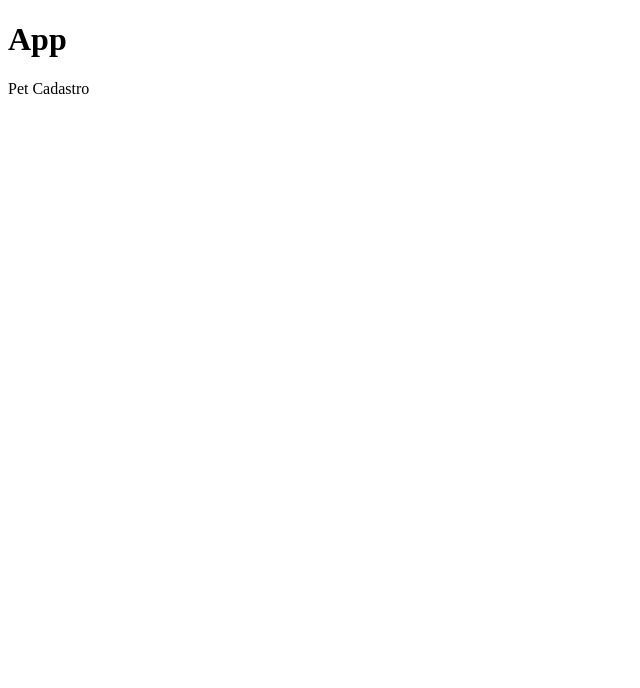
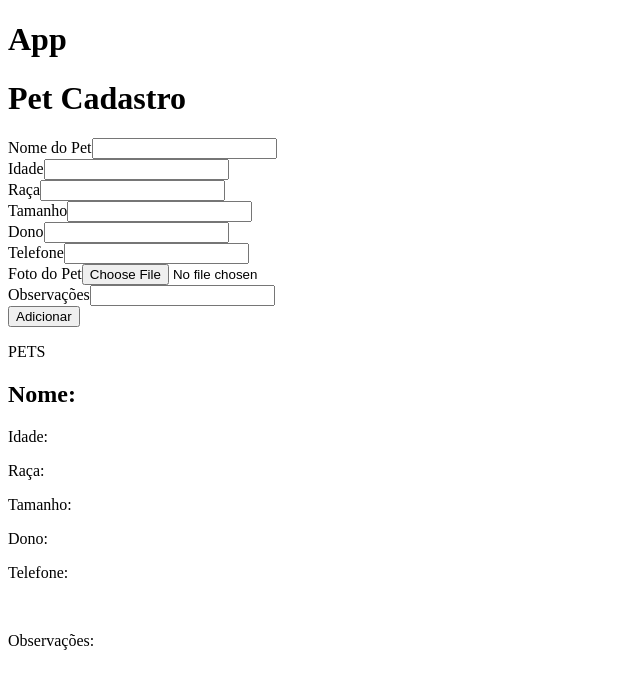
Before and after one commit to 1TDSS-IBM-Entrega/cp_2_2_forms, a React (Create React App) app: page / in a window 1280 px wide. Shown: the top 688 px of the page, without its empty margins (0-640 px from the left). Built offline with nearby package versions, Linux system fonts and the light colour scheme.

Commit message:
Criação Formulario e componentes ListaPet e Pet

```diff
--- a/src/App.jsx
+++ b/src/App.jsx
@@ -1,9 +1,12 @@
-import { PetCadastro } from "./Components/PetCadastro/PetCadastro";
+import React from "react";
+import ListaPet from "./Components/ListaPet/ListaPet";
+
+
 function App() {
   return (
     <div>
       <h1>App</h1>
-      <PetCadastro />
+      <ListaPet/>
     </div>
   );
 }
--- /dev/null
+++ b/src/Components/ListaPet/ListaPet.jsx
@@ -0,0 +1,89 @@
+import React, { useState } from "react";
+import Pet from "../Pet/Pet";
+import  PetCadastro  from "../PetCadastro/PetCadastro";
+
+export default function ListaPet() {
+
+
+    const [petInit,setPet]=useState([
+        {
+            nome: "",
+            idade: "",
+            raca: "",
+            tamanho: "",
+            dono: "",
+            telefone: "",
+            foto: "",
+            observacoes: ""
+
+        }
+
+      ])
+
+
+    const [nPet, setNPet] = useState({
+
+        "nome": "",
+        "idade": "",
+        "raca": "",
+        "tamanho": "",
+        "dono": "",
+        "telefone": "",
+        "foto": "",
+        "observacoes": ""
+    })
+
+    const addPet = (e) => {
+        e.preventDefautl()
+
+        setNPet({
+            "nome": "",
+            "idade": "",
+            "raca": "",
+            "tamanho": "",
+            "dono": "",
+            "telefone": "",
+            "foto": "",
+            "observacoes": ""
+        })
+
+        setPet([...petInit,nPet])
+    }
+
+    const captura = (e)=>{
+        e.preventDefault()
+
+        //DESESTRUTURAÇÃO
+        const {name, value} = e.target
+
+        if(name === "nome"){
+            setNPet({
+            "nome": value,
+            "idade": nPet.idade,
+            "raca": nPet.raca,
+            "tamanho": nPet.tamanho,
+            "dono": nPet.dono,
+            "telefone": nPet.telefone,
+            "foto": nPet.foto,
+            "observacoes": nPet.observacoes
+            })
+        }
+    }
+
+    return (
+        <>
+            <PetCadastro
+                digit={captura}
+            />
+
+            <p>PETS</p>
+            {petInit.map((tar, i) => (
+                <Pet
+                    key={i}
+                    pet={tar}
+                />
+            ))}
+
+        </>
+    )
+}
--- /dev/null
+++ b/src/Components/Pet/Pet.jsx
@@ -0,0 +1,20 @@
+import React from "react";
+
+
+export default function Pet(props){
+    return(
+        <>
+        <h2>Nome:{props.pet.nome}</h2>
+        <p>Idade:{props.pet.idade}</p>
+        <p>Raça:{props.pet.raca}</p>
+        <p>Tamanho:{props.pet.tamanho}</p>
+        <p>Dono:{props.pet.dono}</p>
+        <p>Telefone:{props.pet.telefone}</p>
+        <div>
+            <img src={props.pet.foto} alt="" />
+        </div>
+        <p>Observações:{props.pet.observacoes}</p>
+
+        </>
+    )
+}
--- a/src/Components/PetCadastro/PetCadastro.jsx
+++ b/src/Components/PetCadastro/PetCadastro.jsx
@@ -1,5 +1,57 @@
-export const PetCadastro = () => {
+import React from "react"
+
+
+export default function PetCadastro(props){
     return (
-        <div>Pet Cadastro</div>
+        <div>
+            <h1>Pet Cadastro</h1>
+
+            <form method="post">
+                <div>
+                    <label>Nome do Pet</label>
+                    <input type="text" name="nome" onChange={props.digit} />
+                </div>
+
+                <div>
+                    <label>Idade</label>
+                    <input type="text" name="idade" onChange={props.digit} />
+                </div>
+
+                <div>
+                    <label>Raça</label>
+                    <input type="text" name="raca" onChange={props.digit} />
+                </div>
+
+                <div>
+                    <label>Tamanho</label>
+                    <input type="text" name="tamanho" onChange={props.digit} />
+                </div>
+
+                <div>
+                    <label>Dono</label>
+                    <input type="text" name="dono" onChange={props.digit} />
+                </div>
+
+                <div>
+                    <label>Telefone</label>
+                    <input type="text" name="telefone" onChange={props.digit} />
+                </div>
+
+                <div>
+                    <label>Foto do Pet</label>
+                    <input type="file" name="foto" onChange={props.digit} />
+                </div>
+
+                <div>
+                    <label>Observações</label>
+                    <input type="text" name="observacoes" onChange={props.digit} />
+                </div>
+
+                <div>
+                    <button type="subimt">Adicionar</button>
+                </div>
+            </form>
+        </div>
+
     )
 }
```
